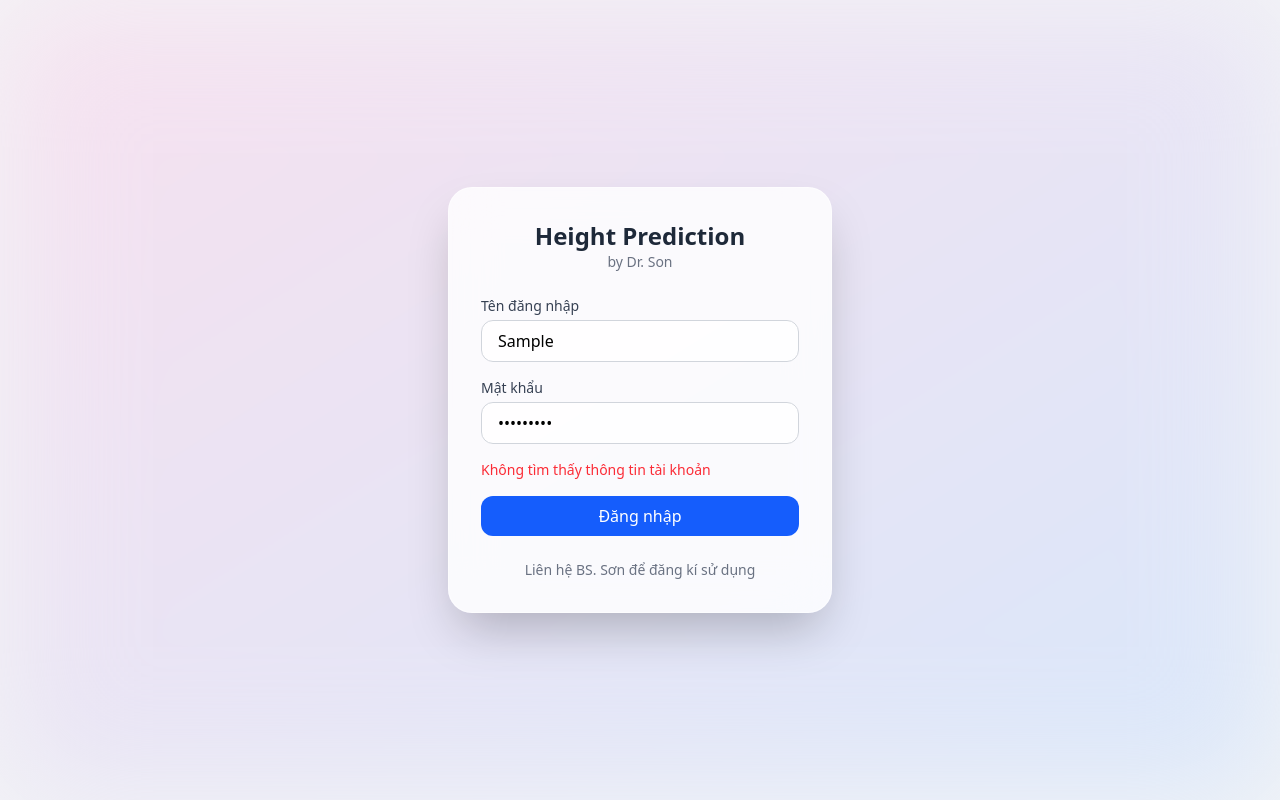
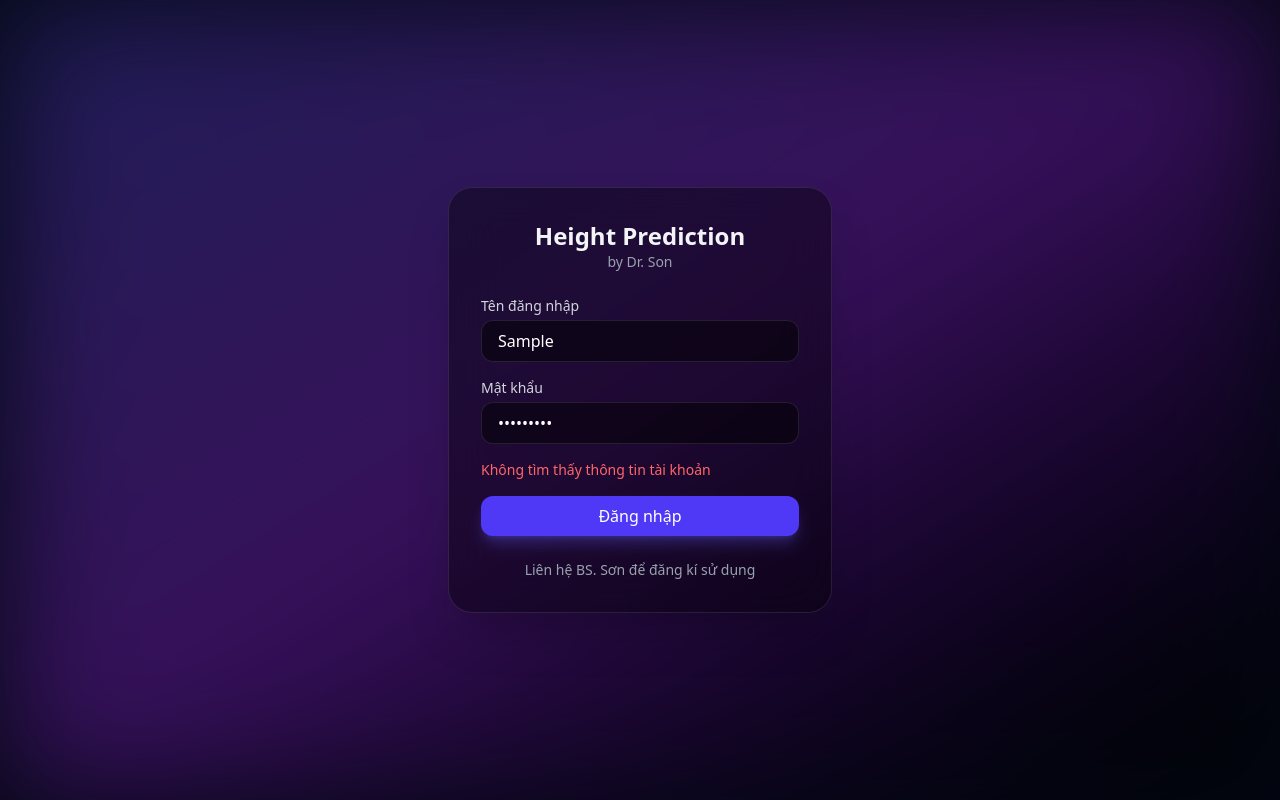
Before and after one commit to dotienson/CaoDuKien, a React (Vite) app: page / in a window 1280 px wide. Both pictures are taken after typing "Sample", "Sample123" into the empty fields and a click on the button "Đăng nhập". Built offline with nearby package versions, Linux system fonts and the light colour scheme.

Commit message:
feat: Improve UI and I18n for login and error messages
Update the application's styling to use a darker, more modern theme for the login screen. Refine the Vietnamese and English error messages for "outOfRange" to be more concise and user-friendly.

```diff
--- a/src/App.tsx
+++ b/src/App.tsx
@@ -95,48 +95,53 @@ export default function App() {
 
   if (!isLoggedIn) {
     return (
-      <div className="min-h-screen bg-gray-100 flex items-center justify-center relative overflow-hidden">
+      <div className="min-h-screen bg-gray-950 flex items-center justify-center relative overflow-hidden">
         {/* Blurred background */}
-        <div className="absolute inset-0 bg-gradient-to-br from-pink-200 to-blue-200 filter blur-3xl opacity-50"></div>
+        <div className="absolute inset-0 bg-gradient-to-br from-indigo-900 via-purple-900 to-black filter blur-3xl opacity-60"></div>
 
         <motion.div
           initial={{ opacity: 0, y: 20 }}
           animate={{ opacity: 1, y: 0 }}
-          className="bg-white/80 backdrop-blur-xl p-6 sm:p-8 rounded-3xl shadow-2xl w-[90%] max-w-sm relative z-10 border border-white/50"
+          className="bg-black/40 backdrop-blur-xl p-6 sm:p-8 rounded-3xl shadow-2xl w-[90%] max-w-sm relative z-10 border border-white/10"
         >
           <div className="text-center mb-6">
-            <h1 className="text-2xl font-bold text-gray-800">Height Prediction</h1>
-            <p className="text-sm text-gray-500">by Dr. Son</p>
+            <h1 className="text-2xl font-bold text-gray-100">Height Prediction</h1>
+            <p
+              className="text-sm text-gray-400 cursor-pointer hover:text-gray-300 transition-colors"
+              onClick={() => setIsLoggedIn(true)}
+            >
+              by Dr. Son
+            </p>
           </div>
 
           <form onSubmit={handleLogin} className="space-y-4">
             <div>
-              <label className="block text-sm font-medium text-gray-700 mb-1">{translations.vi.username}</label>
+              <label className="block text-sm font-medium text-gray-300 mb-1">{translations.vi.username}</label>
               <input
                 type="text"
                 value={username}
                 onChange={(e) => setUsername(e.target.value)}
-                className="w-full px-4 py-2 rounded-xl border border-gray-300 focus:ring-2 focus:ring-blue-400 focus:border-transparent outline-none bg-white/80"
+                className="w-full px-4 py-2 rounded-xl border border-white/10 focus:ring-2 focus:ring-indigo-500 focus:border-transparent outline-none bg-black/50 text-white placeholder-gray-500"
               />
             </div>
             <div>
-              <label className="block text-sm font-medium text-gray-700 mb-1">{translations.vi.password}</label>
+              <label className="block text-sm font-medium text-gray-300 mb-1">{translations.vi.password}</label>
               <input
                 type="password"
                 value={password}
                 onChange={(e) => setPassword(e.target.value)}
-                className="w-full px-4 py-2 rounded-xl border border-gray-300 focus:ring-2 focus:ring-blue-400 focus:border-transparent outline-none bg-white/80"
+                className="w-full px-4 py-2 rounded-xl border border-white/10 focus:ring-2 focus:ring-indigo-500 focus:border-transparent outline-none bg-black/50 text-white placeholder-gray-500"
               />
             </div>
-            {loginError && <p className="text-red-500 text-sm">{loginError}</p>}
+            {loginError && <p className="text-red-400 text-sm">{loginError}</p>}
             <button
               type="submit"
-              className="w-full bg-blue-600 hover:bg-blue-700 text-white font-medium py-2 rounded-xl transition-colors"
+              className="w-full bg-indigo-600 hover:bg-indigo-700 text-white font-medium py-2 rounded-xl transition-colors shadow-lg shadow-indigo-500/30"
             >
               {translations.vi.login}
             </button>
           </form>
-          <p className="text-center text-sm text-gray-500 mt-6 font-medium">
+          <p className="text-center text-sm text-gray-400 mt-6 font-medium">
             {translations.vi.contactDoctor}
           </p>
         </motion.div>
@@ -242,7 +247,7 @@ function MainApp() {
       usedCoeffs = getCoefficients(gender, chronAge, menarche);
       if (usedCoeffs) {
         pahResult = calculatePAH(usedCoeffs, Number(numCurrentHeight), chronAge, Number(numBoneAge));
-        if (pahResult.pah > 190 || pahResult.pah < 120) {
+        if (pahResult.pah > 190 || pahResult.pah < 140) {
           outOfRangeError = true;
           pahResult = null;
         }
@@ -250,6 +255,11 @@ function MainApp() {
         noDataError = true;
       }
     }
+  }
+
+  if (mph !== null && mph < 140) {
+    outOfRangeError = true;
+    pahResult = null;
   }
 
   const genderStr = gender === 'boy' ? t.boy.toLowerCase() : t.girl.toLowerCase();
--- a/src/i18n/index.ts
+++ b/src/i18n/index.ts
@@ -40,7 +40,7 @@ export const translations = {
     contactDoctor: "Liên hệ BS. Sơn để đăng kí sử dụng",
     manualInput: "Nhập thủ công",
     calcByDob: "Tính theo ngày sinh",
-    outOfRange: "Kết quả bất thường, xin kiểm tra.",
+    outOfRange: "Cần kiểm tra lại",
     noData: "Chưa có dữ liệu cho lứa tuổi này.",
     invalidAge: "Tuổi không hợp lệ",
     tw75Note: "Phương pháp TW75 chỉ có hệ số cho tuổi 4-15 với nữ và 4-17.5 với nam",
@@ -93,7 +93,7 @@ export const translations = {
     contactDoctor: "Contact Dr. Son to register for use",
     manualInput: "Manual Input",
     calcByDob: "Calculate by DOB",
-    outOfRange: "Abnormal result, please check.",
+    outOfRange: "Needs re-checking",
     noData: "No data for this age group.",
     invalidAge: "Invalid age",
     tw75Note: "TW75 method only has coefficients for ages 4-15 (girls) and 4-17.5 (boys)",
```
